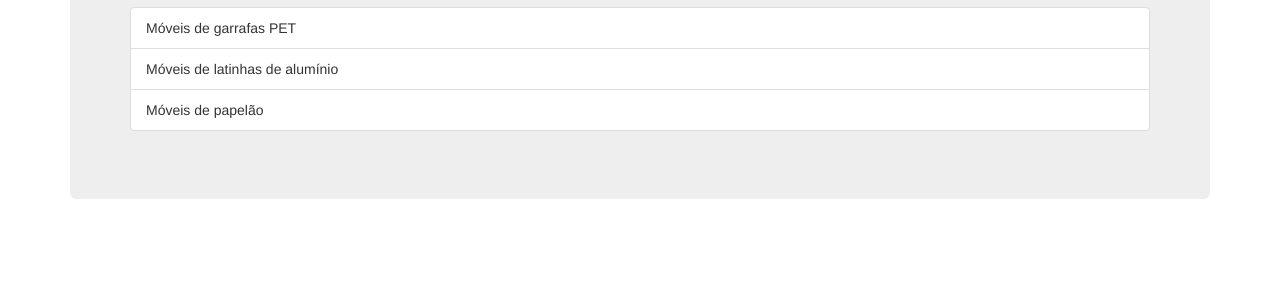
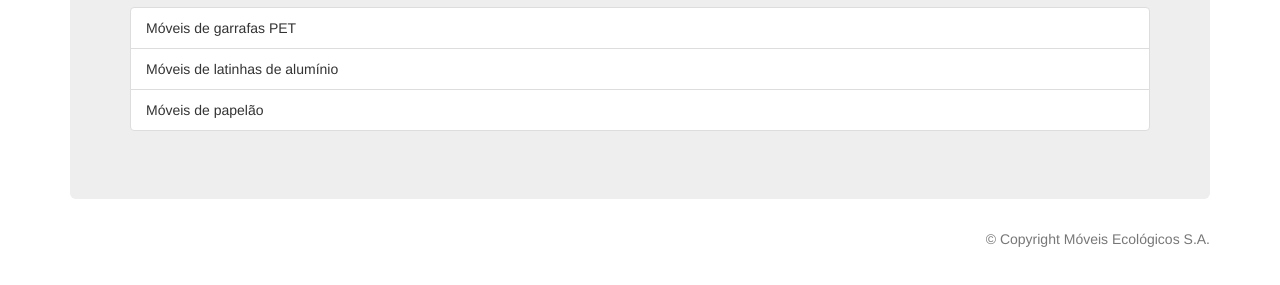
Before and after one commit to rafaniander/moveis-ecologicos, a plain HTML site: page index.html in a window 1280 px wide. Shown: the part 193-478 px from the top of the page. Drawn offline with nearby package versions, Linux system fonts and the light colour scheme.

Commit message:
Adicionando rodapé com copyright

```diff
--- a/index.html
+++ b/index.html
@@ -25,6 +25,9 @@
 					</li>
 				</ul>
 			</div>
+			<p class="text-muted text-right">
+				&copy; Copyright Móveis Ecológicos S.A.
+			</p>
 		</div>
 	</body>
 </html>
```
